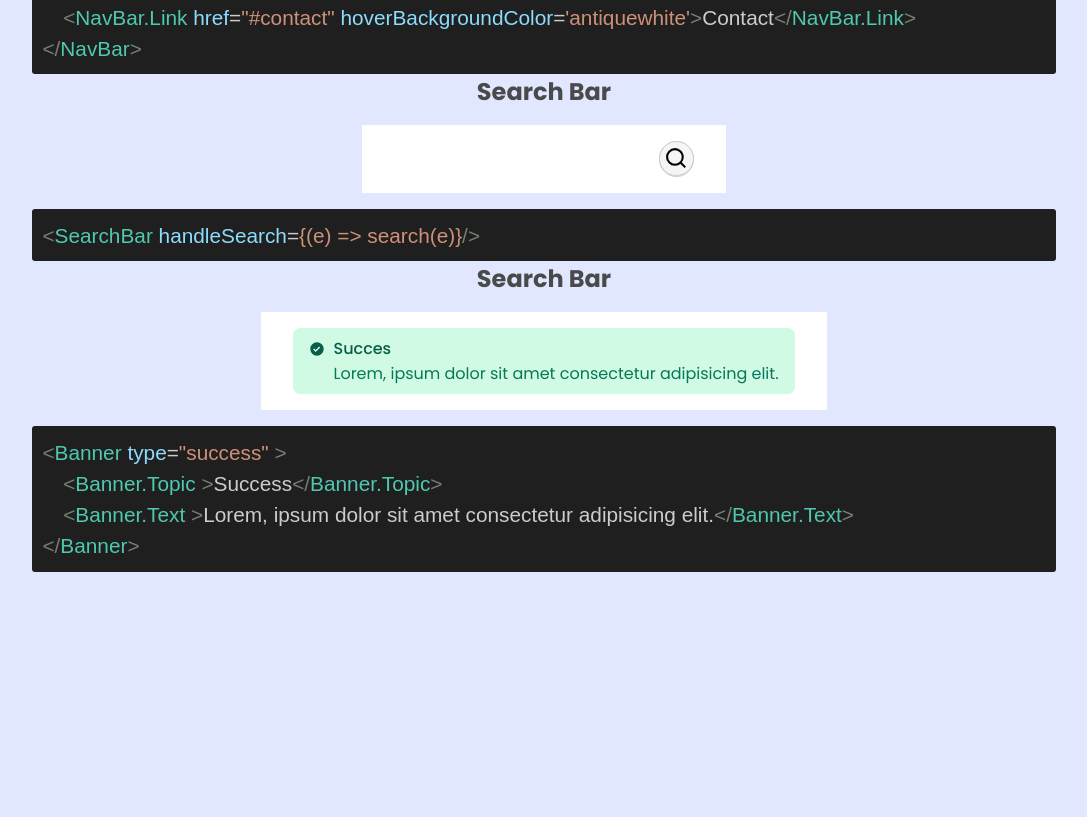
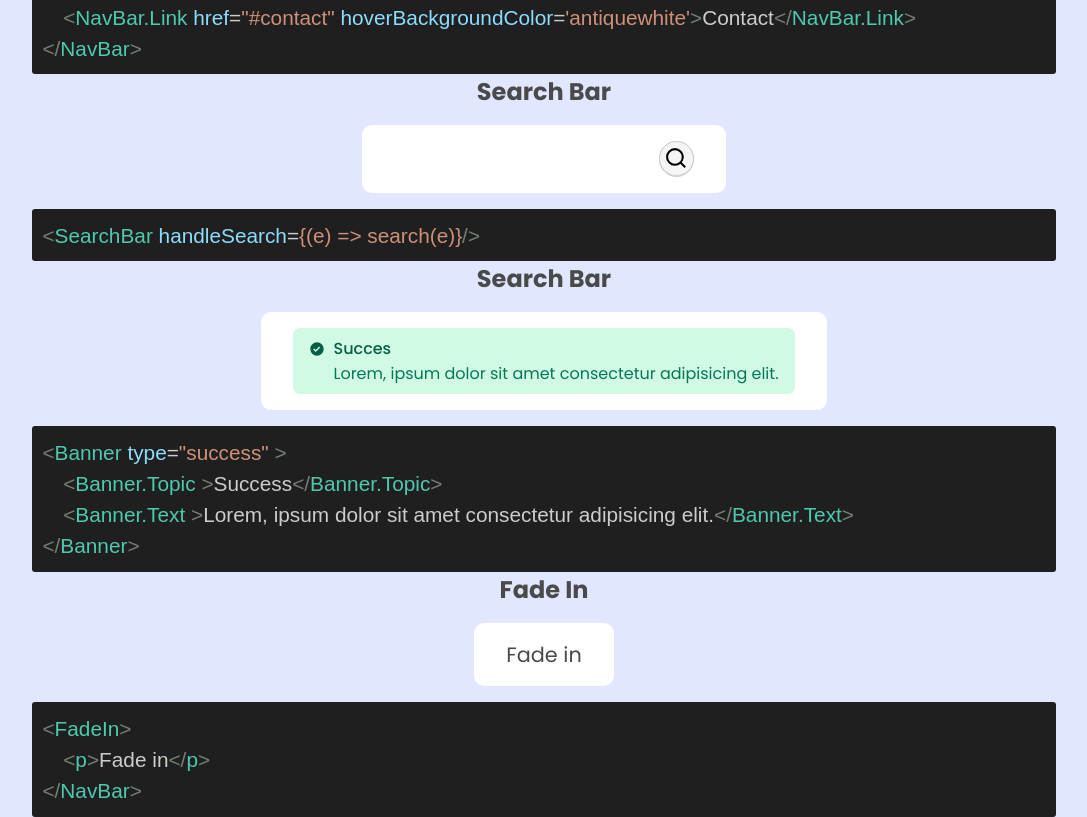
Before and after one commit to SirZosa/components-library, a React (Vite) app: page / in a window 1280 px wide. Shown: the part 608-1425 px from the top of the page, without its empty margins (96-1183 px from the left). Before the commit the page ends 1180 px from the top, so only its background shows below. Built offline with nearby package versions, Linux system fonts and the light colour scheme.

Commit message:
fade in added

```diff
--- a/src/App.css
+++ b/src/App.css
@@ -58,6 +58,7 @@ article{
   padding: 1rem 2rem;
   width: fit-content;
   background-color: #fff;
+  border-radius: 10px;
 }
 
 .code{
--- a/src/App.tsx
+++ b/src/App.tsx
@@ -2,6 +2,7 @@ import NavBar from './components/navbar/navbar'
 import SearchBar from './components/search_bar/search_bar'
 import Banner from './components/banner/banner'
 import Popup from './components/popup/popup'
+import FadeIn from './components/fadein/fadein'
 import './App.css'
 import {useState} from 'react'
 type PopupData = {
@@ -77,14 +78,19 @@ function App() {
           <span className='dash'>{`</`}</span><span className='component'>{`Banner`}</span><span className='dash'>{`>`}</span><br></br>
         </p>
       </article>
-      {popUps.map((popup) => (
-        <Popup key={popup.id} isOpen={true} onClose={() => closePopup(popup.id)}>
-          <Banner type="success">
-            <Banner.Topic>Search Result</Banner.Topic>
-            <Banner.Text>{popup.text}</Banner.Text>
-          </Banner>
-        </Popup>
-      ))}
+      <article>
+        <h2>Fade In</h2>
+        <div className="showcase">
+          <FadeIn>
+            <p>Fade in</p>
+          </FadeIn>
+        </div>
+        <p className='code'>
+          <span className='dash'>{`<`}</span><span className='component'>{`FadeIn`}</span><span className='dash'>{`>`}</span><br></br>
+          &emsp;<span className='dash'>{`<`}</span><span className='component'>{`p`}</span><span className='dash'>{`>`}</span>Fade in<span className='dash'>{`</`}</span><span className='component'>{`p`}</span><span className='dash'>{`>`}</span><br></br>
+          <span className='dash'>{`</`}</span><span className='component'>{`NavBar`}</span><span className='dash'>{`>`}</span><br></br>
+        </p>
+      </article>
     </section>
     </>
   )
--- /dev/null
+++ b/src/components/fadein/fadein.css
@@ -0,0 +1,13 @@
+.fade{
+    transition: all 1.5s ease;
+}
+
+.fade.visible{
+    opacity: 1;
+    transform: translate(0);
+}
+
+.fade.not-visible{
+    opacity: 0;
+    transform: translateY(100px);
+}
--- /dev/null
+++ b/src/components/fadein/fadein.tsx
@@ -0,0 +1,50 @@
+import './fadein.css';
+import { useState, useRef, useEffect } from 'react';
+
+type Props = {
+  children: React.JSX.Element;
+  threshold?: number;
+  classNames?: string;
+};
+
+export default function FadeIn({ children, threshold=0.5, classNames='' }: Props) {
+  const [isVisible, setIsVisible] = useState(false);
+  const elementRef = useRef<HTMLDivElement>(null);
+
+  useEffect(() => {
+    if (!('IntersectionObserver' in window)) {
+      console.error('IntersectionObserver is not supported in this browser.');
+      setIsVisible(true); // Fallback: make the element visible immediately
+      return;
+    }
+    const observer = new IntersectionObserver(
+      ([entry]) => {
+        if (entry.isIntersecting) {
+          setIsVisible(true);
+          observer.unobserve(entry.target); // Stop observing once visible
+        }
+      },
+      {
+        threshold, // Trigger when 50% of the element is visible
+      }
+    );
+
+    if (elementRef.current) {
+      observer.observe(elementRef.current);
+    }
+
+    return () => {
+      if (elementRef.current) {
+        observer.unobserve(elementRef.current);
+      }
+    };
+  }, []);
+
+  const nameClass = isVisible ? `fade visible ${classNames}`: `fade not-visible ${classNames}`;
+
+  return (
+    <div ref={elementRef} className={nameClass}>
+      {children}
+    </div>
+  );
+}
```
